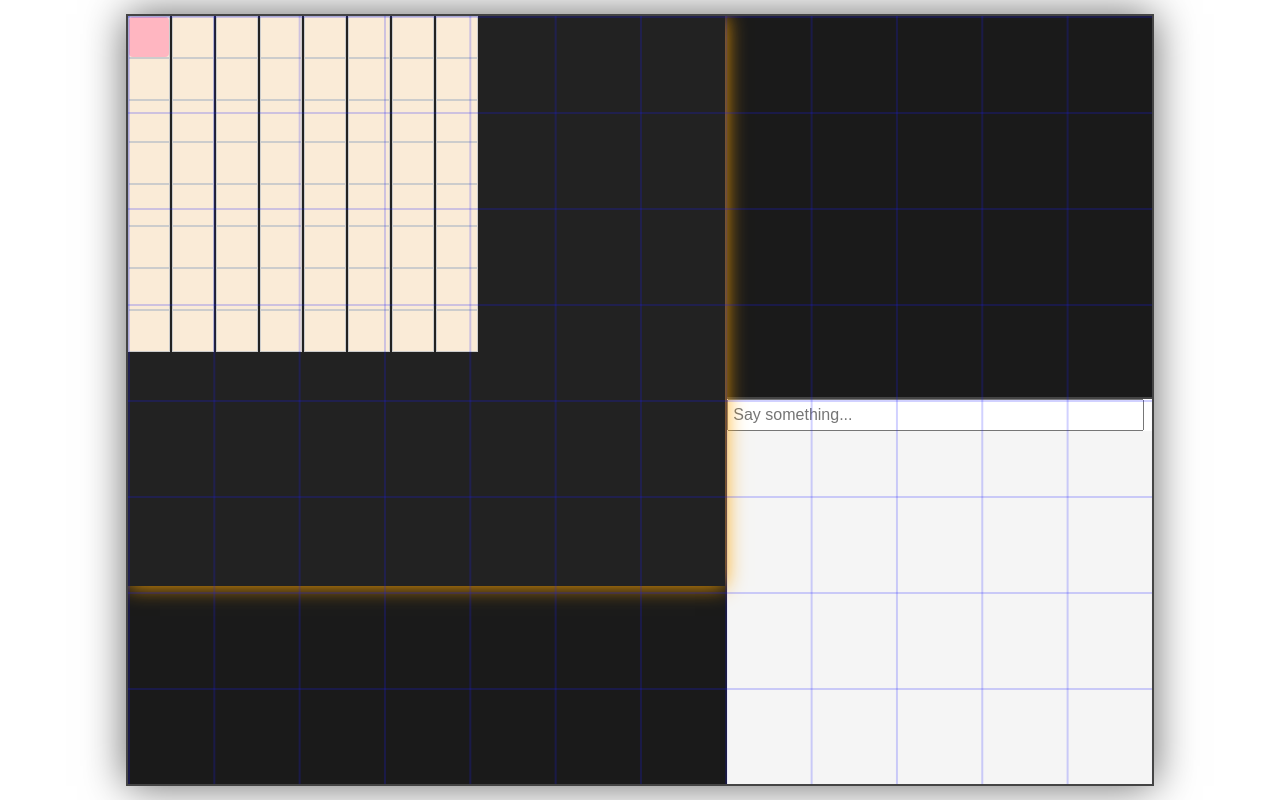
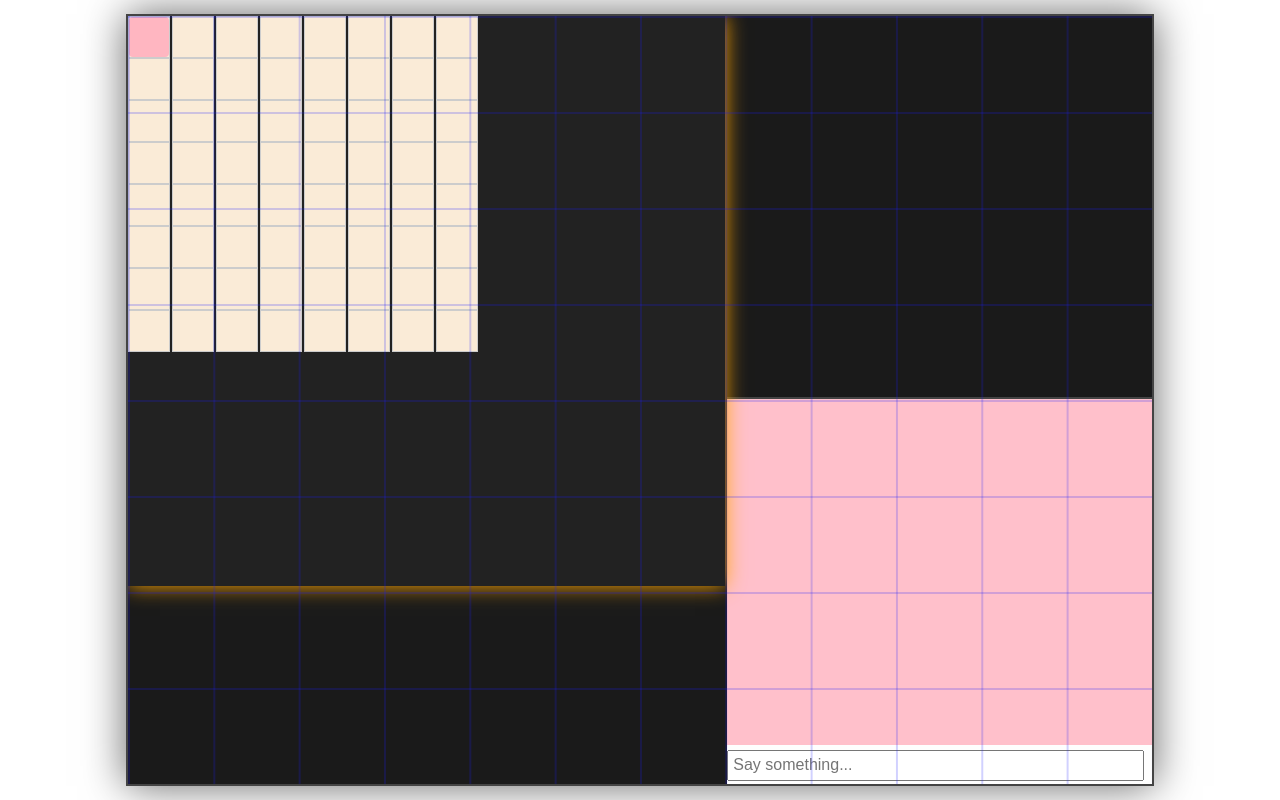
Before and after one commit to adevd/ranger-frontend, a React (Vite) app: page / in a window 1280 px wide. Built offline with nearby package versions, Linux system fonts and the light colour scheme.

Commit message:
fix: ensure chat messages appear bottom-up within chatbox bounds

```diff
--- a/src/components/ChatBox.css
+++ b/src/components/ChatBox.css
@@ -1,4 +1,8 @@
 .chatbox {
+	display: flex;
+	flex-direction: column;
+	height: 100%;
+	overflow: hidden;
 	background: rgba(255, 255, 255, 0.9);
 	border-top: 2px solid #444;
 	font-family: monospace;
@@ -7,15 +11,20 @@
 }
 
 .chat-log {
+	display: flex;
+	flex-direction: column-reverse;
+	flex: 1;
 	background-color: pink;
 	overflow-y: auto;
 	font-size: 0.9rem;
+	padding: 0.5rem;
 }
 
 .chat-input {
 	width: 95%;
 	font-size: 1rem;
 	padding: 0.3rem;
+	margin: 0.3rem auto;
 }
 
 .chat-message {
--- a/src/components/ChatBox.tsx
+++ b/src/components/ChatBox.tsx
@@ -32,7 +32,7 @@ export default function ChatBox({ playerPosition }: ChatBoxProps) {
   return (
     <div className="chatbox">
       <div className="chat-log" ref={logRef}>
-        {messages.map((msg, i) => (
+        {[...messages].reverse().map((msg, i) => (
           <div key={i} className="chat-message">
             <strong>{msg.from}:</strong> {msg.text}
           </div>
--- a/src/components/Game.css
+++ b/src/components/Game.css
@@ -9,6 +9,7 @@
 	grid-row: 5 / span 8;
 	background: #f5f5f5;
 	position: relative;
+	height: 100%;
 }
 
 .game-pane {
```
